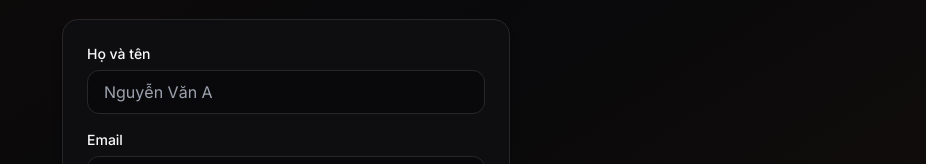
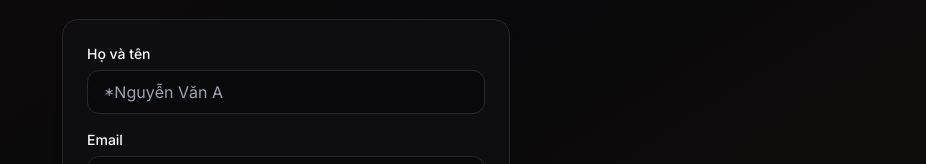
Before and after one commit to kienkien05/EViENT, a React (Vite) app in the folder frontend/: page /login in a window 1280 px wide. Both pictures are taken after a click on the button "Đăng ký". Shown: the part 257-421 px from the top of the page, without its empty margins (354-1280 px from the left). Built offline with nearby package versions, Linux system fonts and the light colour scheme; no server answers.

Commit message:
feat: implement login and registration page with OTP flow and theme toggle.

```diff
--- a/frontend/src/pages/auth/LoginPage.tsx
+++ b/frontend/src/pages/auth/LoginPage.tsx
@@ -100,7 +100,7 @@ export default function LoginPage() {
                     onChange={(e) => setFullName(e.target.value)}
                     required
                     className="w-full h-11 px-4 rounded-lg border border-input bg-background text-foreground focus:ring-2 focus:ring-ring focus:border-transparent outline-none transition-all"
-                    placeholder="Nguyễn Văn A"
+                    placeholder="*Nguyễn Văn A"
                   />
                 </div>
               )}
```
